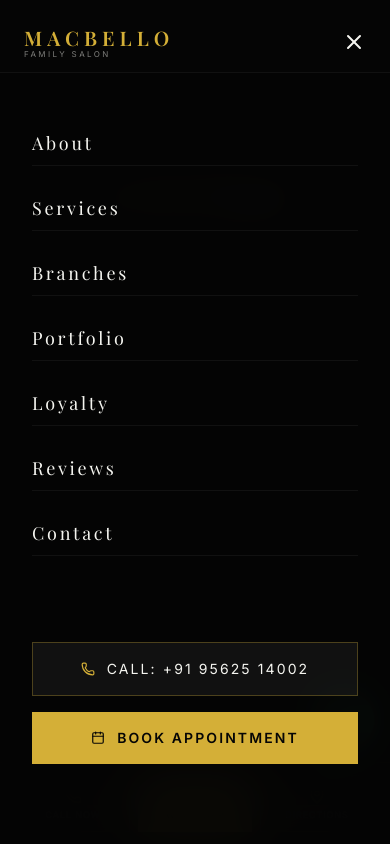
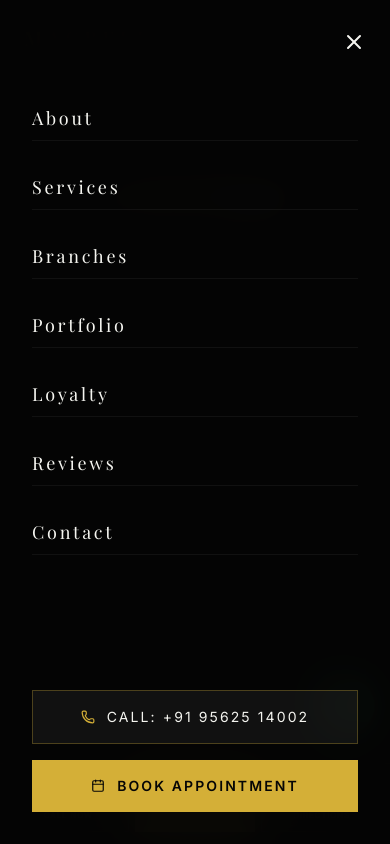
Before and after one commit to vanityn100/macbello-salon, a Next.js app: page /contact in a window 390 px wide. Both pictures are taken after a click on the button 354 px from the left and 42 px from the top of the page. Shown: the top 844 px of the page. Built offline with nearby package versions, Linux system fonts and the light colour scheme; a web font is replaced by a local one.

Commit message:
fix: Resolve mobile overlap, z-index, and scrolling issues globally

```diff
--- a/src/app/globals.css
+++ b/src/app/globals.css
@@ -56,10 +56,13 @@
   background-color: #050505;
   color: #F5F5F0;
   -webkit-font-smoothing: antialiased;
+  max-width: 100%;
+  overflow-x: hidden;
 }
 
 body {
   font-family: var(--font-inter), sans-serif;
+  max-width: 100%;
   overflow-x: hidden;
   background-color: #050505;
   animation: pageFadeIn 0.8s ease-out forwards;
--- a/src/components/Contact.tsx
+++ b/src/components/Contact.tsx
@@ -64,32 +64,32 @@
 
                   {/* Info */}
                   <div className="space-y-3">
-                    <div className="flex items-start space-x-3">
+                    <div className="flex items-start space-x-3 min-w-0">
                       <div className="p-1.5 border border-gold-primary/20 bg-gold-primary/5 text-gold-primary mt-0.5 shrink-0">
                         <MapPin size={11} />
                       </div>
-                      <p className="text-xs text-ivory/60 leading-relaxed font-light">
+                      <p className="text-xs text-ivory/60 leading-relaxed font-light break-words min-w-0">
                         {branch.address}
                       </p>
                     </div>
 
-                    <div className="flex items-center space-x-3">
+                    <div className="flex items-center space-x-3 min-w-0">
                       <div className="p-1.5 border border-gold-primary/20 bg-gold-primary/5 text-gold-primary shrink-0">
                         <Phone size={11} />
                       </div>
                       <a
                         href={`tel:+${branch.phoneRaw}`}
-                        className="text-xs text-ivory/75 hover:text-gold-primary transition-colors font-medium tracking-wide"
+                        className="text-xs text-ivory/75 hover:text-gold-primary transition-colors font-medium tracking-wide break-all min-w-0"
                       >
                         {branch.phone}
                       </a>
                     </div>
 
-                    <div className="flex items-center space-x-3">
+                    <div className="flex items-center space-x-3 min-w-0">
                       <div className="p-1.5 border border-gold-primary/20 bg-gold-primary/5 text-gold-primary shrink-0">
                         <Clock size={11} />
                       </div>
-                      <p className="text-xs text-ivory/60 font-light">
+                      <p className="text-xs text-ivory/60 font-light break-words min-w-0">
                         {branch.hours} · {branch.hoursNote}
                       </p>
                     </div>
--- a/src/components/FloatingActions.tsx
+++ b/src/components/FloatingActions.tsx
@@ -55,7 +55,10 @@
       </AnimatePresence>
 
       {/* Floating Mobile WhatsApp Bubble */}
-      <div className="fixed bottom-24 right-4 z-40 lg:hidden">
+      <div
+        className="fixed right-4 z-[95] lg:hidden"
+        style={{ bottom: "calc(110px + env(safe-area-inset-bottom))" }}
+      >
         <motion.a
           href={whatsappUrl}
           target="_blank"
@@ -70,15 +73,15 @@
       </div>
 
       {/* Sticky Mobile Bottom Bar */}
-      <div className="fixed bottom-0 inset-x-0 z-40 lg:hidden border-t border-gold-primary/20 bg-luxury-dark/95 backdrop-blur-xl px-4 py-3 shadow-[0_-10px_25px_rgba(0,0,0,0.8)]">
-        <div className="grid grid-cols-3 gap-2">
+      <div className="fixed bottom-0 inset-x-0 z-[90] lg:hidden border-t border-gold-primary/20 bg-luxury-dark/95 backdrop-blur-xl px-2 sm:px-4 pt-3 pb-[calc(12px+env(safe-area-inset-bottom))] shadow-[0_-10px_25px_rgba(0,0,0,0.8)]">
+        <div className="grid grid-cols-3 gap-1.5 sm:gap-2">
           {/* Call Now */}
           <a
             href="tel:+919562514002"
             className="flex flex-col items-center justify-center py-2.5 border border-white/5 bg-white/5 active:bg-gold-primary/10 text-ivory active:text-gold-primary transition-colors"
           >
             <Phone size={18} className="mb-1 text-gold-primary" />
-            <span className="text-[9px] uppercase tracking-[0.1em]">Call Now</span>
+            <span className="text-[8px] sm:text-[9px] uppercase tracking-[0.1em] text-center min-w-0 truncate w-full px-1">Call Now</span>
           </a>
 
           {/* WhatsApp Book */}
@@ -89,7 +92,7 @@
             className="flex flex-col items-center justify-center py-2.5 border border-gold-primary/20 bg-gold-primary text-luxury-black font-semibold"
           >
             <MessageSquare size={18} className="mb-1" />
-            <span className="text-[9px] uppercase tracking-[0.1em]">WhatsApp</span>
+            <span className="text-[8px] sm:text-[9px] uppercase tracking-[0.1em] text-center min-w-0 truncate w-full px-1">WhatsApp</span>
           </a>
 
           {/* Directions */}
@@ -100,7 +103,7 @@
             className="flex flex-col items-center justify-center py-2.5 border border-white/5 bg-white/5 active:bg-gold-primary/10 text-ivory active:text-gold-primary transition-colors"
           >
             <MapPin size={18} className="mb-1 text-gold-primary" />
-            <span className="text-[9px] uppercase tracking-[0.1em]">Directions</span>
+            <span className="text-[8px] sm:text-[9px] uppercase tracking-[0.1em] text-center min-w-0 truncate w-full px-1">Directions</span>
           </a>
         </div>
       </div>
--- a/src/components/Navbar.tsx
+++ b/src/components/Navbar.tsx
@@ -31,6 +31,18 @@
     return () => window.removeEventListener("scroll", handleScroll);
   }, []);
 
+  // Scroll locking for mobile menu
+  useEffect(() => {
+    if (isOpen) {
+      document.body.style.overflow = "hidden";
+    } else {
+      document.body.style.overflow = "";
+    }
+    return () => {
+      document.body.style.overflow = "";
+    };
+  }, [isOpen]);
+
   return (
     <>
       {/* Scroll Progress Indicator */}
@@ -42,7 +54,9 @@
       </div>
 
       <nav
-        className={`fixed top-0 left-0 right-0 z-40 transition-all duration-300 ${
+        className={`fixed top-0 left-0 right-0 transition-all duration-300 ${
+          isOpen ? "z-[9999]" : "z-[100]"
+        } ${
           scrolled
             ? "bg-luxury-black/85 backdrop-blur-md border-b border-gold-primary/10 py-4"
             : "bg-transparent py-6"
@@ -94,7 +108,7 @@
           {/* Mobile Menu Toggle */}
           <button
             onClick={() => setIsOpen(!isOpen)}
-            className="lg:hidden text-ivory hover:text-gold-primary transition-colors focus:outline-none"
+            className="lg:hidden text-ivory hover:text-gold-primary transition-colors focus:outline-none relative z-[10000]"
             aria-label="Toggle menu"
           >
             {isOpen ? <X size={24} /> : <Menu size={24} />}
@@ -109,9 +123,10 @@
               animate={{ opacity: 1, y: 0 }}
               exit={{ opacity: 0, y: -20 }}
               transition={{ duration: 0.3 }}
-              className="fixed inset-x-0 top-[72px] bottom-0 z-40 bg-luxury-black/97 backdrop-blur-xl border-t border-white/5 flex flex-col justify-between p-8 lg:hidden"
+              className="fixed inset-0 z-[9998] bg-luxury-black/97 backdrop-blur-xl flex flex-col lg:hidden h-[100dvh] overflow-y-auto pt-[calc(80px+env(safe-area-inset-top))] pb-[env(safe-area-inset-bottom)] px-8"
+              style={{ WebkitOverflowScrolling: "touch" }}
             >
-              <div className="flex flex-col space-y-5 mt-4">
+              <div className="flex flex-col gap-6 mt-4">
                 {navLinks.map((link, idx) => (
                   <motion.a
                     initial={{ opacity: 0, x: -25 }}
@@ -127,7 +142,7 @@
                 ))}
               </div>
 
-              <div className="flex flex-col space-y-4 mb-12">
+              <div className="mt-auto flex flex-col gap-4 py-8">
                 <a
                   href="tel:+919562514002"
                   className="flex items-center justify-center space-x-3 text-sm uppercase tracking-[0.15em] border border-gold-primary/30 px-6 py-4 bg-white/5 text-ivory"
```
